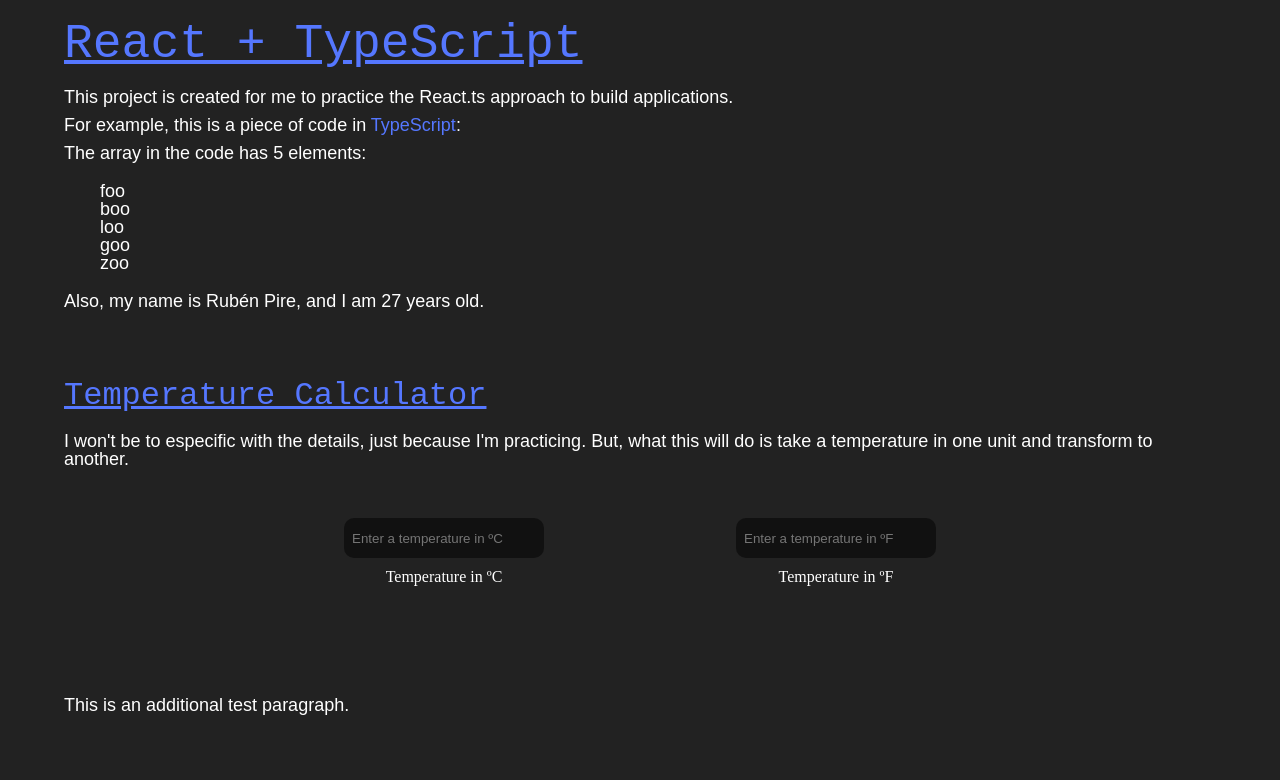
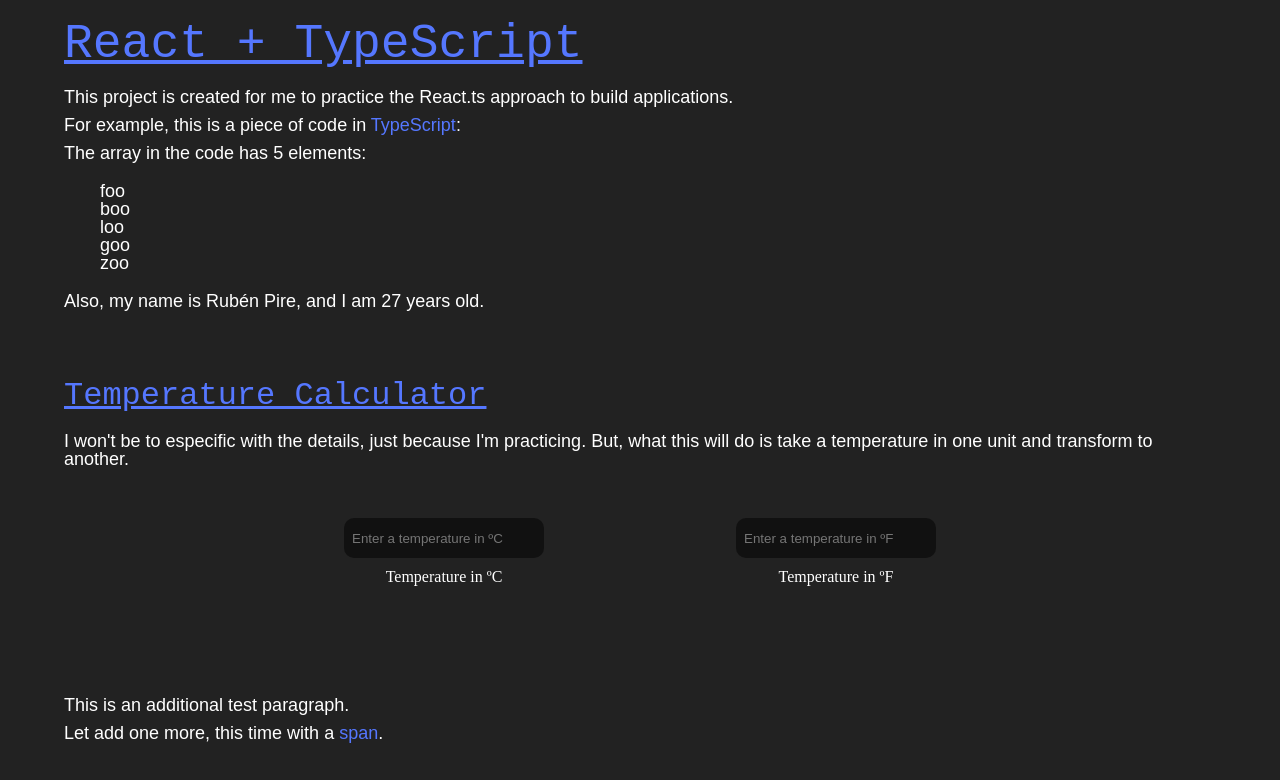
Before and after one commit to rpire/react-typescript, a React (Create React App) app: page / in a window 1280 px wide. Shown: the top 780 px of the page. Built offline with nearby package versions, Linux system fonts and the light colour scheme.

Commit message:
Add one more paragraph to the end of App.tsx

```diff
--- a/src/App.tsx
+++ b/src/App.tsx
@@ -42,6 +42,7 @@ const App = ({ name, age }: PropType) => {
       </p>
       <TempCalc />
       <p>This is an additional test paragraph.</p>
+      <p>Let add one more, this time with a <span>span</span>.</p>
     </>
   );
 };
```
